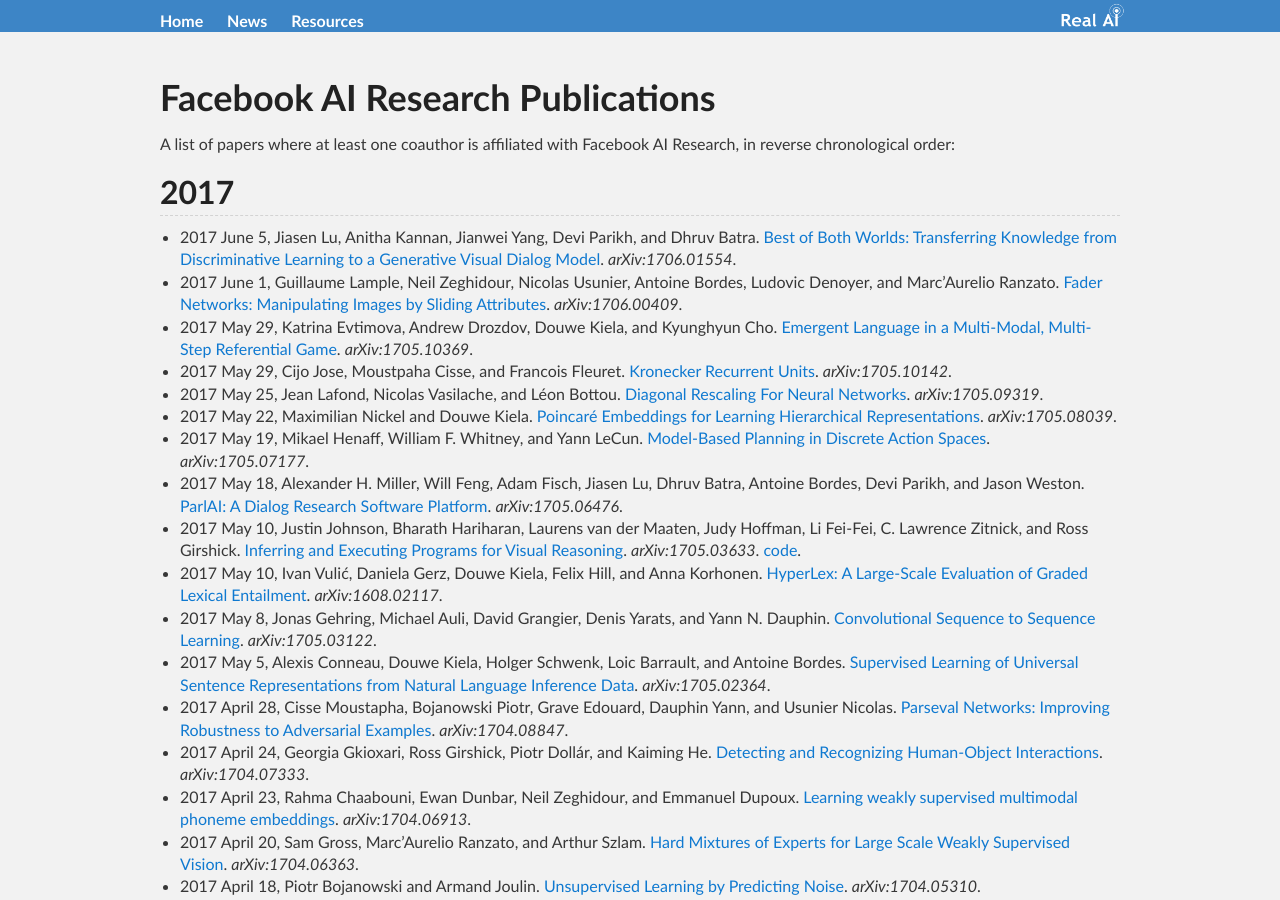
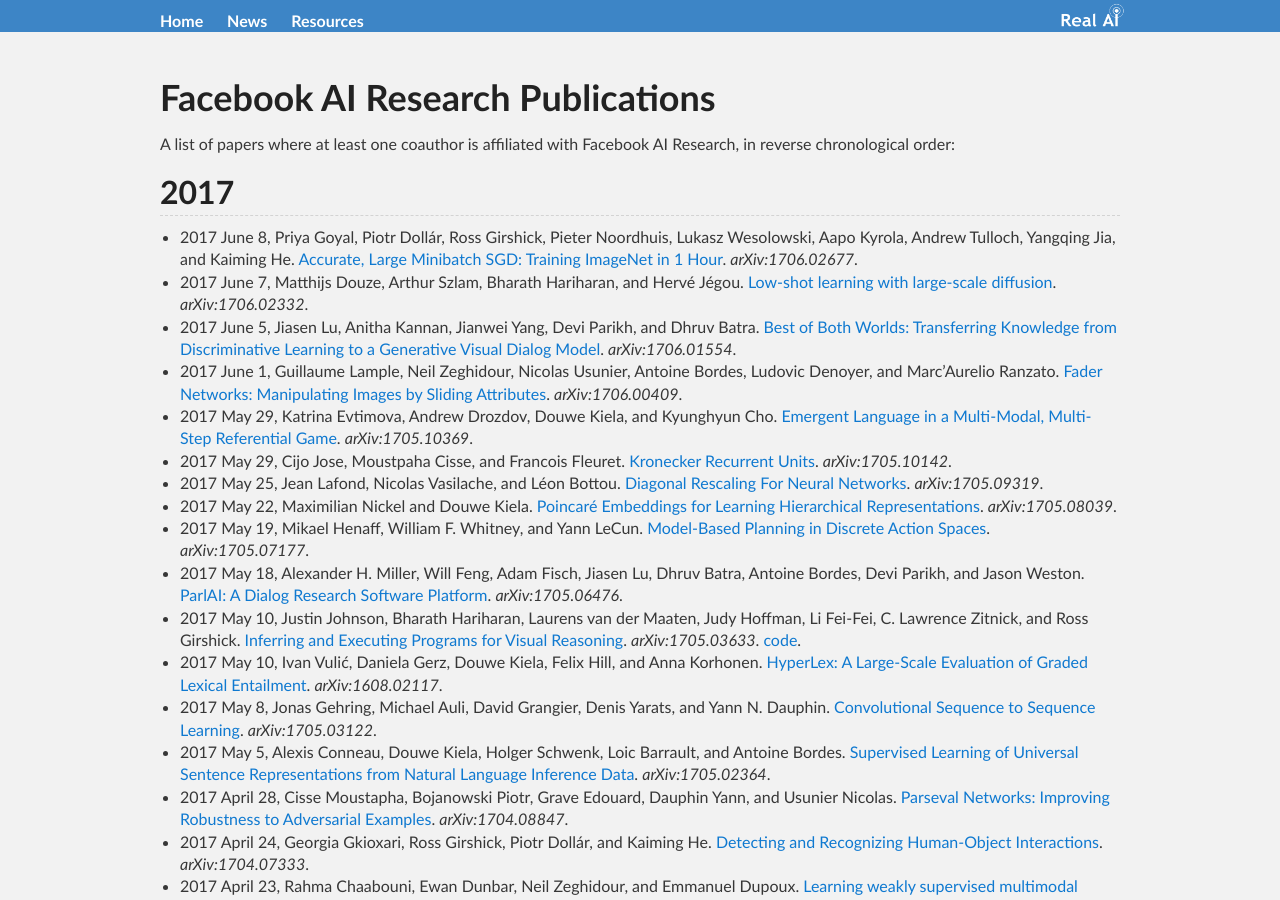
Before and after one commit to Tonywuhk/realai.org, a Jekyll site: the page built from labs/fair-publications.md, in a window 1280 px wide and 900 px high. Built offline with Jekyll 4.4.1, drawn with Linux system fonts in a browser that asks for light colours; our own code applies the rules of GitHub Pages for plain Markdown files; comment, search, counter and statistics services are not loaded; the repository's description, which GitHub fills in, is left out.

Commit message:
Create fair-publications.md

```diff
--- a/labs/fair-publications.md
+++ b/labs/fair-publications.md
@@ -7,6 +7,8 @@
 
 ## 2017
 
+* 2017 June 8, Priya Goyal, Piotr Dollár, Ross Girshick, Pieter Noordhuis, Lukasz Wesolowski, Aapo Kyrola, Andrew Tulloch, Yangqing Jia, and Kaiming He. [Accurate, Large Minibatch SGD: Training ImageNet in 1 Hour](https://arxiv.org/abs/1706.02677). *arXiv:1706.02677*.
+* 2017 June 7, Matthijs Douze, Arthur Szlam, Bharath Hariharan, and Hervé Jégou. [Low-shot learning with large-scale diffusion](https://arxiv.org/abs/1706.02332). *arXiv:1706.02332*.
 * 2017 June 5, Jiasen Lu, Anitha Kannan, Jianwei Yang, Devi Parikh, and Dhruv Batra. [Best of Both Worlds: Transferring Knowledge from Discriminative Learning to a Generative Visual Dialog Model](https://arxiv.org/abs/1706.01554). *arXiv:1706.01554*.
 * 2017 June 1, Guillaume Lample, Neil Zeghidour, Nicolas Usunier, Antoine Bordes, Ludovic Denoyer, and Marc'Aurelio Ranzato. [Fader Networks: Manipulating Images by Sliding Attributes](https://arxiv.org/abs/1706.00409). *arXiv:1706.00409*.
 * 2017 May 29, Katrina Evtimova, Andrew Drozdov, Douwe Kiela, and Kyunghyun Cho. [Emergent Language in a Multi-Modal, Multi-Step Referential Game](https://arxiv.org/abs/1705.10369). *arXiv:1705.10369*.
```
